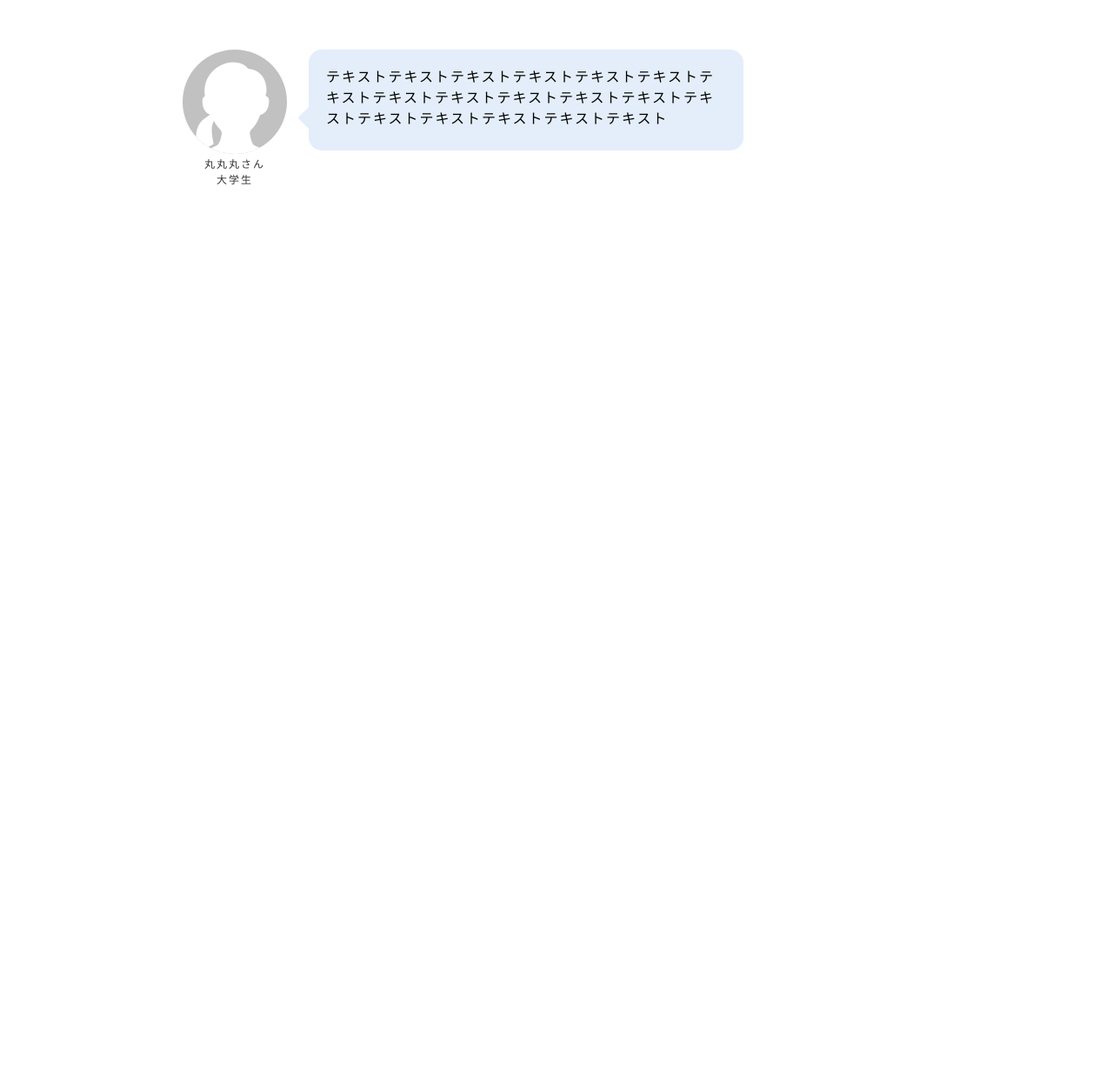
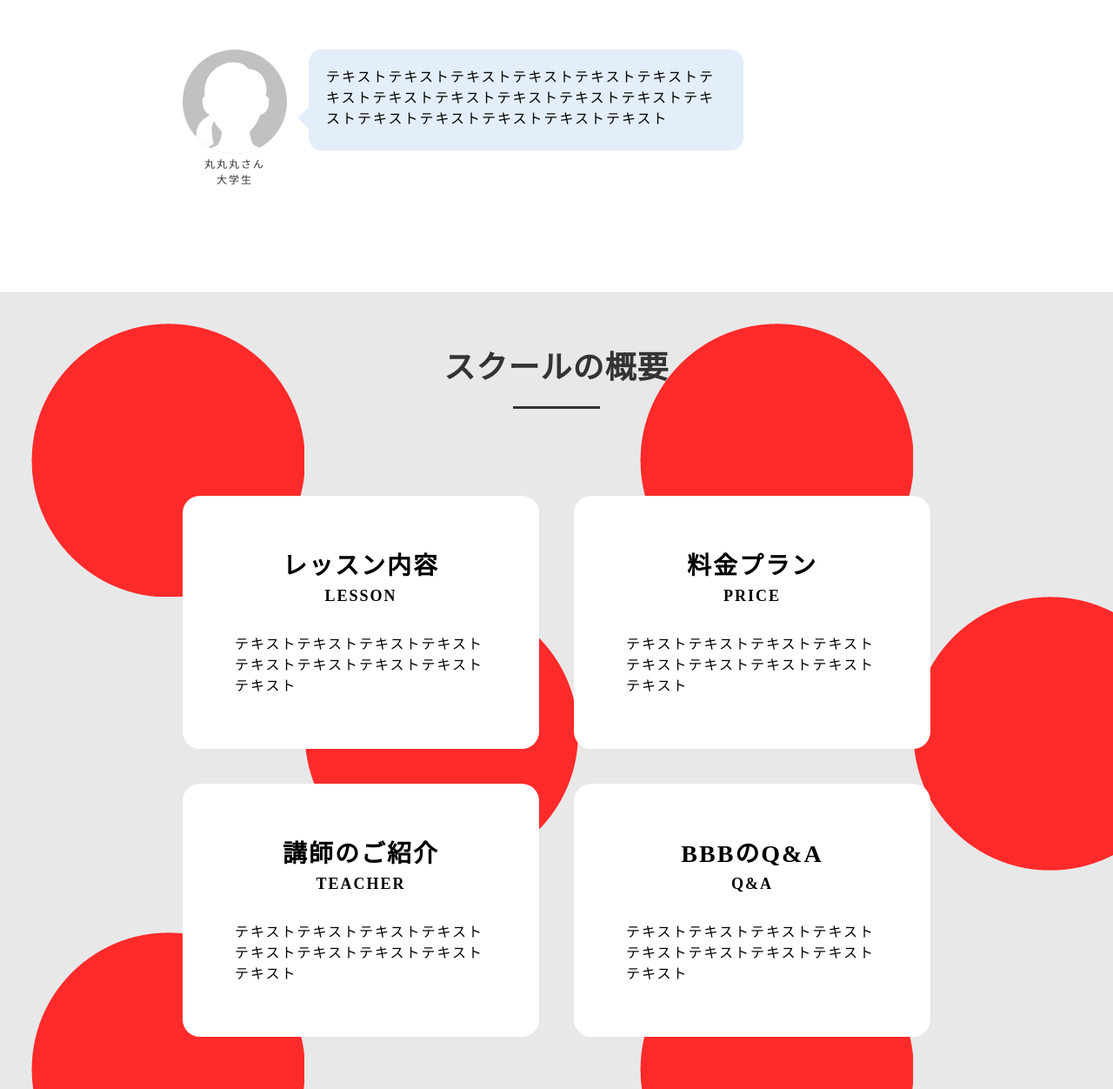
Before and after one commit to taoka8810/lesson-eikaiwa, a plain HTML site: page index.html in a window 1280 px wide. Shown: the part 2422-3674 px from the top of the page at 87% size. Before the commit the page ends 2718 px from the top, so only its background shows below. Drawn offline with Linux system fonts and the light colour scheme.

Commit message:
infoセクション

```diff
--- a/index.html
+++ b/index.html
@@ -8,6 +8,7 @@
     <link rel="stylesheet" href="./styles/mv.css" />
     <link rel="stylesheet" href="./styles/feature.css" />
     <link rel="stylesheet" href="./styles/voice.css" />
+    <link rel="stylesheet" href="./styles/info.css" />
     <title>Document</title>
   </head>
 
@@ -122,6 +123,41 @@
           </div>
         </div>
       </section>
+
+      <!-- スクールの概要 -->
+      <section class="info">
+        <h2 class="info__heading">スクールの概要</h2>
+        <div class="info__contents">
+          <article class="info__card">
+            <h3 class="info__title">レッスン内容</h3>
+            <p class="info__title-en">LESSON</p>
+            <p class="info__description">
+              テキストテキストテキストテキストテキストテキストテキストテキストテキスト
+            </p>
+          </article>
+          <article class="info__card">
+            <h3 class="info__title">料金プラン</h3>
+            <p class="info__title-en">PRICE</p>
+            <p class="info__description">
+              テキストテキストテキストテキストテキストテキストテキストテキストテキスト
+            </p>
+          </article>
+          <article class="info__card">
+            <h3 class="info__title">講師のご紹介</h3>
+            <p class="info__title-en">TEACHER</p>
+            <p class="info__description">
+              テキストテキストテキストテキストテキストテキストテキストテキストテキスト
+            </p>
+          </article>
+          <article class="info__card">
+            <h3 class="info__title">BBBのQ&A</h3>
+            <p class="info__title-en">Q&A</p>
+            <p class="info__description">
+              テキストテキストテキストテキストテキストテキストテキストテキストテキスト
+            </p>
+          </article>
+        </div>
+      </section>
     </main>
   </body>
 </html>
--- /dev/null
+++ b/styles/info.css
@@ -0,0 +1,74 @@
+.info {
+  margin-top: 120px;
+  padding: 60px 0;
+  background-image: url(../images/bg.gif);
+  animation: fall 10s infinite linear;
+}
+
+.info__heading {
+  position: relative;
+  text-align: center;
+  padding-bottom: 20px;
+  color: #333;
+  font-size: 36px;
+  font-weight: bold;
+  letter-spacing: 1px;
+  line-height: 1.5;
+}
+
+.info__heading::after {
+  content: "";
+  position: absolute;
+  left: calc(50% - 50px);
+  bottom: 0;
+  width: 100px;
+  height: 3px;
+  background-color: #333;
+}
+
+.info__contents {
+  display: grid;
+  grid-template-columns: 1fr 1fr;
+  gap: 40px;
+  margin: 100px auto 0;
+  max-width: 860px;
+}
+
+.info__card {
+  padding: 60px;
+  border-radius: 20px;
+  background-color: white;
+}
+
+.info__title {
+  text-align: center;
+  font-size: 28px;
+  font-weight: bold;
+  line-height: 1.5;
+  letter-spacing: 2px;
+}
+
+.info__title-en {
+  text-align: center;
+  font-size: 18px;
+  font-weight: bold;
+  line-height: 1.5;
+  letter-spacing: 2px;
+}
+
+.info__description {
+  margin-top: 30px;
+  font-size: 16px;
+  line-height: 1.5;
+  letter-spacing: 2px;
+}
+
+@keyframes fall {
+  0% {
+    background-position: 0 0;
+  }
+
+  100% {
+    background-position: -700px 700px;
+  }
+}
--- a/styles/voice.css
+++ b/styles/voice.css
@@ -27,7 +27,7 @@
   display: flex;
   flex-direction: column;
   gap: 60px;
-  margin: 80px auto;
+  margin: 80px auto 0;
   max-width: 860px;
 }
 
```
